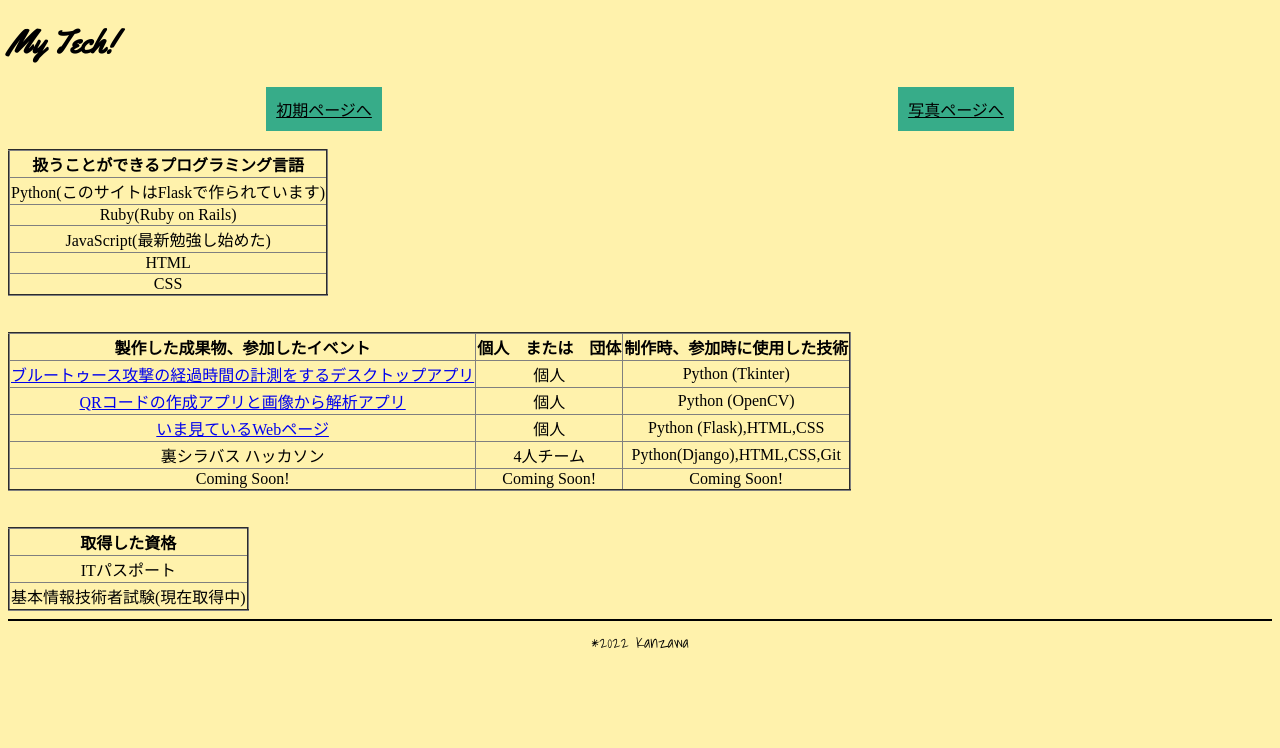
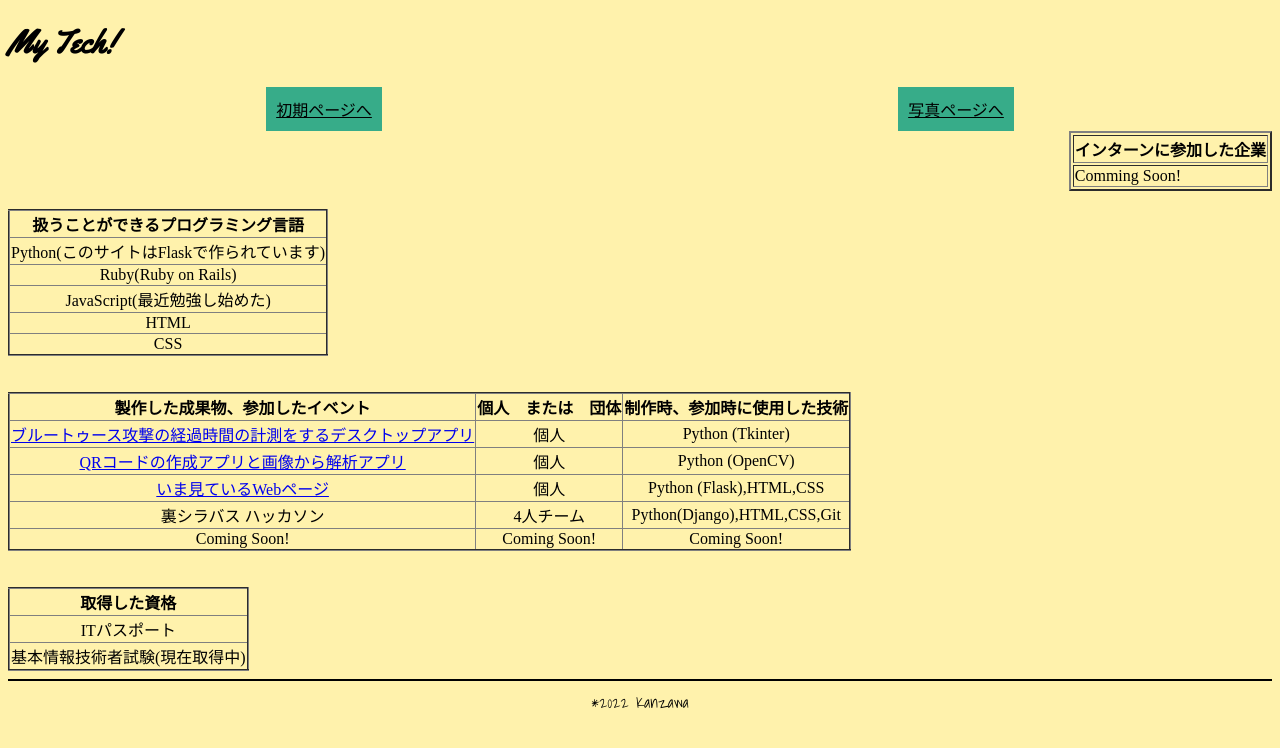
Before and after one commit to kansan-kansan/Heroku, a Flask app: page /deliverables in a window 1280 px wide. Shown: the top 748 px of the page. Run offline with Flask 2, Linux system fonts and the light colour scheme; some web fonts are replaced.

Commit message:
add del internship

```diff
--- a/templates/deliverables.html
+++ b/templates/deliverables.html
@@ -22,10 +22,18 @@
   <div class="del_container">
     <a href="/hello" class="del_item">初期ページへ</a>
     <a href="/photo" class="del_item">写真ページへ</a>
-    <!--<a href="########" class="del_item">###########</a>
-    <a href="############" class="del_item">###########</a>-->
   </div>
 
+    <table border="2" class="comapny">
+      <tr>
+        <th>インターンに参加した企業</th>
+      </tr>
+      <td>Comming Soon!</td>
+      <!--
+      <td>某重電系メーカー 5days</td>
+      <td>某銀行システム 3days</td>
+      -->
+    </table>
 
     <table border="2" class="lug">
       <br>
@@ -39,7 +47,7 @@
           <td>Ruby(Ruby on Rails)</td>
         </tr>
         <tr>
-            <td>JavaScript(最新勉強し始めた)</td>
+            <td>JavaScript(最近勉強し始めた)</td>
         </tr>
         <tr>
             <td>HTML</td>
@@ -48,7 +56,6 @@
             <td>CSS</td>
         </tr>
     </table>
-
 
     <br><br>
     <table border="2" class="dev">
--- a/templates/hello.html
+++ b/templates/hello.html
@@ -13,7 +13,6 @@
     <link rel="preconnect" href="https://fonts.gstatic.com" crossorigin>
     <link href="https://fonts.googleapis.com/css2?family=Shadows+Into+Light&display=swap" rel="stylesheet">
     <!--<link rel="stylesheet" href="{{url_for('static',filename='css/style.css')}}">-->
-
 
 </head>
 <body class="hello_body">
--- a/templates/style.css
+++ b/templates/style.css
@@ -58,6 +58,9 @@
    border-collapse:collapse;
    text-align: center;
 }
+.comapny{
+   margin-left: auto;
+}
 .lug{
    border-collapse:collapse;
    text-align: center;
```
Lines whose indentation alone changed are shown as unchanged.
